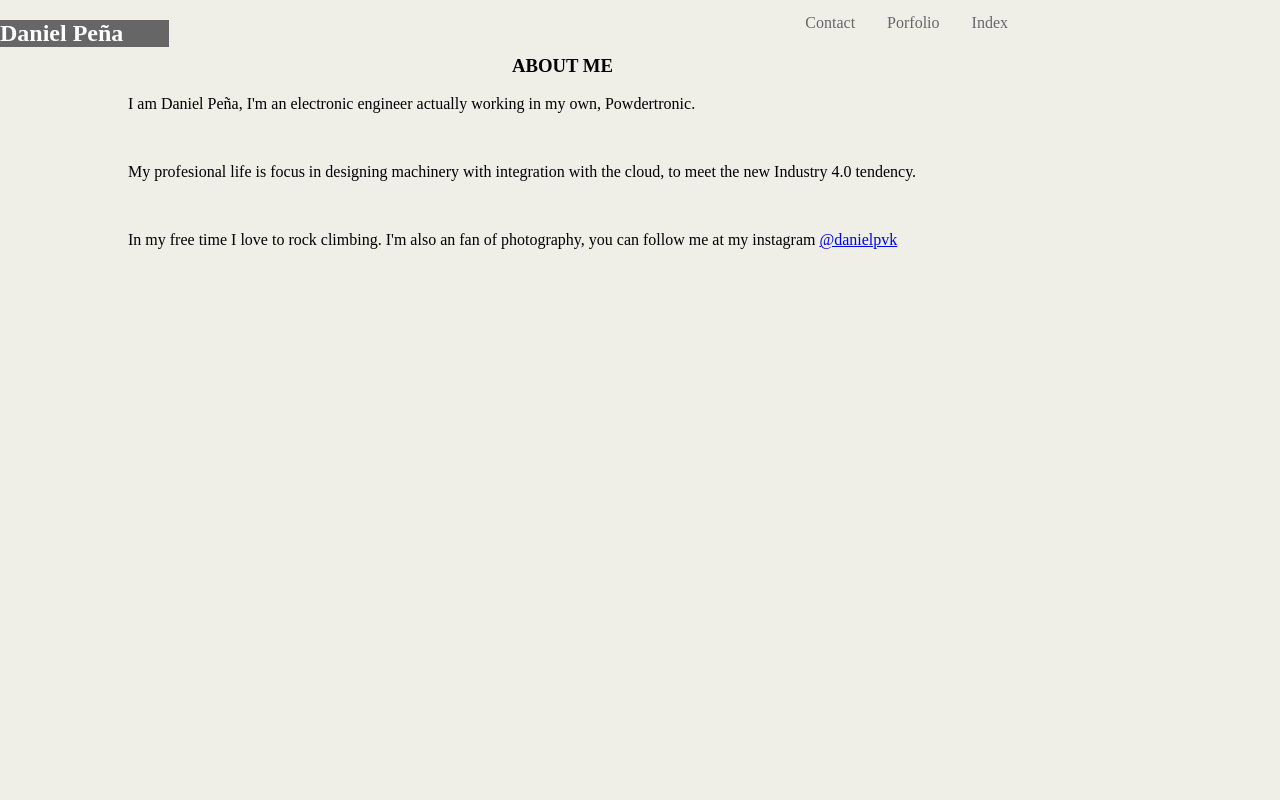
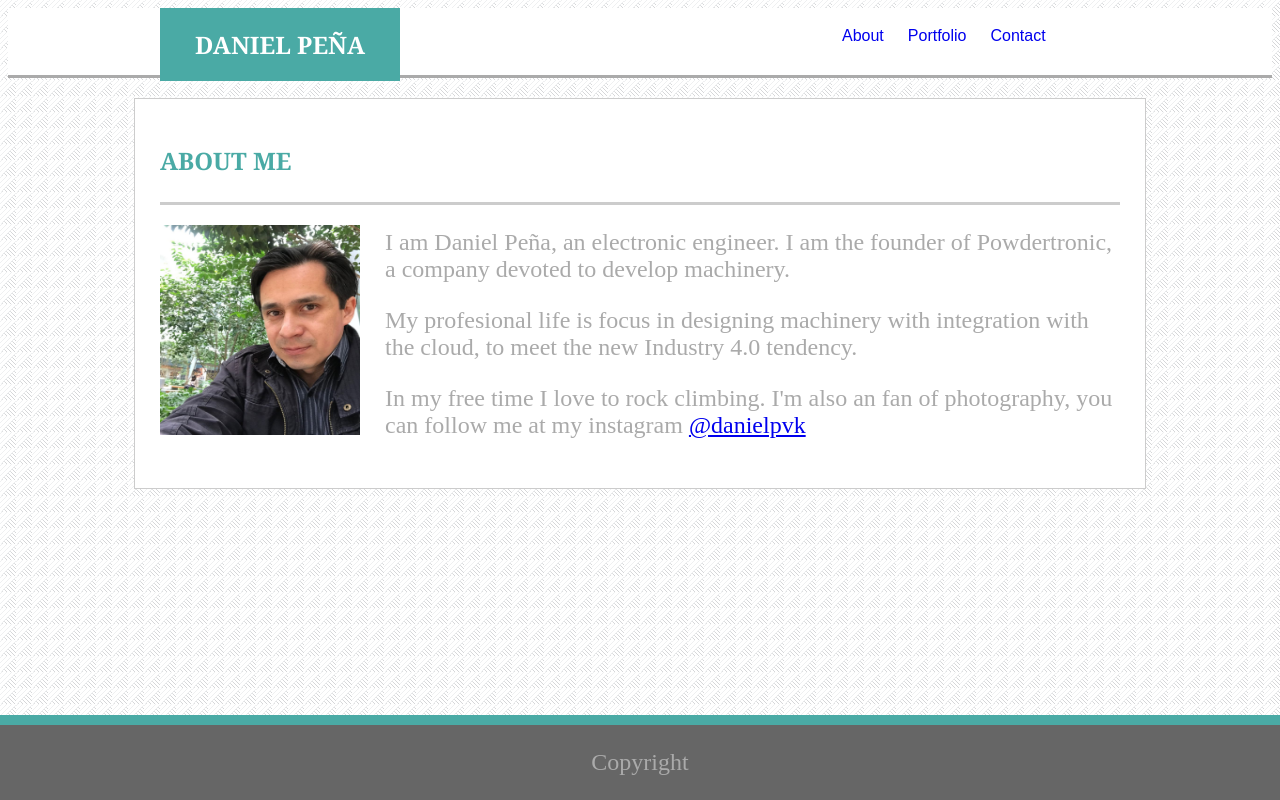
Before and after one commit to danielpvk/Basic-Portfolio, a plain HTML site: page index.html in a window 1280 px wide. Drawn offline with Linux system fonts and the light colour scheme; files that its build step writes are made by us from their sources.

Commit message:
almost finish just some details with images

```diff
--- a/assets/css/style.css
+++ b/assets/css/style.css
@@ -1,70 +1,133 @@
+head{
+    position: fixed;
+    left: 0;
+    top: 0;
+}
 header{
-    width:80%;
+  background:#ffffff;
+    border-bottom-color: #aaaaaa;
+    border-bottom-style: solid;
+    height: 67px;
+    margin-bottom: 20px;
+
 }
-
-body {
-    padding: 0;
-    margin: 0;
-    background: #efeee7;
-  }
-.title{
-    color:#FFFFFF;
+.heads{
+    width:960px;
+    margin:0;
+    margin-right: auto;
+    margin-left: auto;
+    vertical-align: middle;
+    margin-top: 0;
+    padding:0;
 }
-
-li{
-    float:right;
-}
-li a {
-    display: block;
-    color: #666666;
+.name{
+    width:25%;
+    float:left;
+    background:#4aaaa5;
     text-align: center;
-    padding: 14px 16px;
-    text-decoration: none;
-}
-ul {
-    list-style-type: none;
-    margin: 0;
-    padding: 0;
-    overflow: hidden;
-}
-.name {
-    width:50%;
-    float: left;
     margin:0;
     padding:0;
 }
-.links{
-     width:50%;
-     float: right;
-     margin:0;
-     padding:0;
+.header_fill{
+    width:45%;
 }
-.third-R{
-    float:left;
-
-    width:33%;
-     margin:0;
-    padding:0;
-   }
-.third-C{
-
-    width:33%;
-    margin:0;
-    padding:0;
-    background-color:#666666;
+.sitemap{
+    width:30%;
+    float:right;
 }
-.third-L{
-    float:left;
-    width:33%;
-    margin:0;
-    padding:0;
-
+h1{
+    color:#ffffff;
+    font-family: 'Georgia', Times, Times New Roman, serif;
+}
+p,label{
+    color:#aaaaaa;
+    font-size:x-large;
+}
+.linked {
+    padding:10px;
+    vertical-align: middle;
+    text-decoration: none;
+    font-family: 'Arial', 'Helvetica Neue', Helvetica, sans-serif;
 }
 .container{
-    width:80%;
-    margin:0 auto;
-    padding:0;
+    width:960px;
+    margin:0;
+    padding:25px;
+    margin-right: auto;
+    margin-left: auto;
+    margin-bottom: 25px;
+    vertical-align: middle;
+    background: #ffffff;
+    border: #cccccc;
+    border-width: 1px;
+    border-style: solid;
 }
-h3{
-    text-align:left;
+.footer {
+    position: fixed;
+    left: 0;
+    bottom: 0;
+    width: 100%;
+    background-color:#666666;
+    color: #cccccc;
+    text-align: center;
+    border-top-color:#4aaaa5;
+    border-top-width: 10px;
+    border-top-style: solid;
 }
+h2{
+    color:#4aaaa5;
+    font-family: 'Georgia', Times, Times New Roman, serif;
+    padding-bottom:25px;
+    border-bottom-style: solid;
+    border-bottom-color: #cccccc;
+}
+.img1{
+    float:left;
+    margin-right: 25px;
+}
+.clearfix::after {
+    content: "";
+    clear: both;
+    display: table;
+}
+
+input[type=text], select, textarea {
+    width: 100%;
+    padding: 12px;
+    border: 1px solid #ccc;
+    border-radius: 4px;
+    box-sizing: border-box;
+    margin-top: 6px;
+    margin-bottom: 16px;
+    resize: vertical;
+}
+
+input[type=submit] {
+    background-color: #4CAF50;
+    color: white;
+    padding: 12px 20px;
+    border: none;
+    border-radius: 4px;
+    cursor: pointer;
+}
+
+input[type=submit]:hover {
+    background-color: #45a049;
+}
+.images-left{
+    width: 50%;
+    float:left;
+    clear: both;
+}
+.images-right{
+    width: 50%;
+    float:right;
+    clear: both;
+}
+.images{
+
+    margin-bottom:50px;
+    border-color:#dddddd;
+    border-style:solid;
+    border-width: 1px;
+}
--- a/index.html
+++ b/index.html
@@ -4,41 +4,44 @@
     <meta charset="UTF-8">
 
         <title>Portfolio</title>
-      <!-- CSS Reference -->
-      <link rel="stylesheet" href="reset.css">
-         <link rel="stylesheet" href="assets/css/style.css">
+        <link rel="stylesheet" type="text/css" href="assets/css/style.css">
+
 
     </head>
-    <body>
+    <body background="assets/images/pyramid.png">
         <header>
-            <section class="name">
-                <div class="third-L"> </div>
+           <div class="heads">
+                <section class="name">
+                    <h1>DANIEL PEÑA</h1>
+                </section>
+                <section class="header_fill">
 
-                <div class="third-C"> <h1 class="title">Daniel Peña</h1>  </div>
-                <div class="third-R"> </div>
-            </section>
-            <section class="links">
-                    <ul>
-                            <li><a href="index.html">Index</a></li>
-                            <li><a href="portfolio.html">Porfolio</a></li>
-                            <li><a href="contact.html">Contact</a></li>
-                    </ul>
-            </section>
+                </section>
+                <section class="sitemap">
+                    <br>
+                    <a class="linked" href="index.html">About</a>
+                    <a class="linked" href="portfolio.html">Portfolio</a>
+                    <a class="linked" href="contact.html">Contact</a>
+                </section>
+            </div>
+
         </header>
-        <br>
-        <br>
         <div class="container">
             <div class="about">
-            <h3>ABOUT ME</h3>
+            <h2>ABOUT ME</h2>
             </div>
-            <P>I am Daniel Peña, I'm an electronic engineer actually working in my own, Powdertronic.</P>
-            <br>
+
+            <img class="img1" src="assets/images/daniel1.jpeg" alt="Daniel" width="200" height="210">
+            <p>I am Daniel Peña, an electronic engineer. I am the founder of Powdertronic, a company devoted to develop machinery.</p>
+
              <p>My profesional life is focus in designing machinery with integration with the cloud, to meet the new Industry 4.0 tendency.</p>
-              <br>
+
                <P>In my free time I love to rock climbing.  I'm also an fan of photography, you can follow me at my instagram <a href="https://www.instagram.com/danielpvk/">@danielpvk</a>
               </P>
         </div>
-
+        <div class="footer">
+            <p>Copyright</p>
+        </div>
 
 
     </body>
```
Also changed, not shown: contact.html (+54 -0 lines), portfolio.html (+51 -0 lines), assets/images/Spraybot.JPG (added), assets/images/Weldbot.JPG (added), assets/images/daniel.jpeg (added), assets/images/daniel1.jpeg (added), assets/images/palletOrganizer.JPG (added), assets/images/pickAndplac.JPG (added), assets/images/pickAndplace.JPG (added), assets/images/pyramid.png (added), assets/images/robotTracker.JPG (added), 1 other file.
